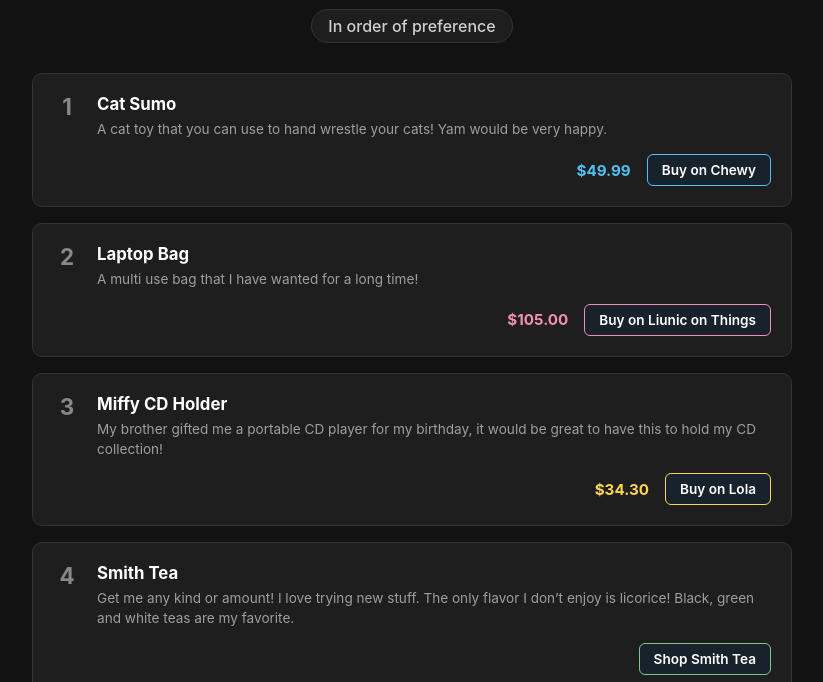
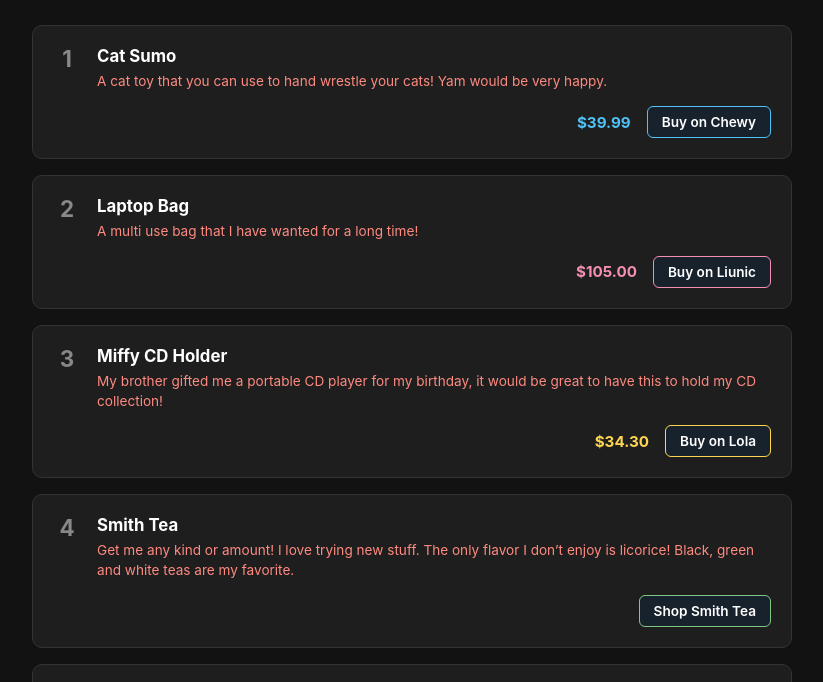
Before and after one commit to Jazzunc/soap, a plain HTML site: page index.html in a window 1280 px wide. Shown: the part 113-795 px from the top of the page, without its empty margins (228-1051 px from the left). Drawn offline with Linux system fonts and the light colour scheme.

Commit message:
Update index.html

```diff
--- a/index.html
+++ b/index.html
@@ -14,20 +14,7 @@
             margin: 30px auto;
             padding: 20px;
         }
-        h1 { text-align: center; color: #ffffff; margin-bottom: 12px; }
-
-        p.subtitle {
-            text-align: center;
-            color: #d0d0d0;
-            font-size: 1.0rem;
-            font-weight: 500;
-            background: #1e1e1e;
-            border: 1px solid #333;
-            display: table;
-            margin: 0 auto 30px auto;
-            padding: 6px 16px;
-            border-radius: 20px;
-        }
+        h1 { text-align: center; color: #ffffff; margin-bottom: 28px; }
 
         .wishlist-container { display: flex; flex-direction: column; gap: 16px; }
 
@@ -54,7 +41,7 @@
 
         .item-desc {
             font-size: 0.85rem;
-            color: #9e9e9e;
+            color: #ff8a80;
             line-height: 1.45;
             margin-bottom: 14px;
         }
@@ -94,7 +81,7 @@
             border-color: #81d4fa;
         }
 
-        /* Liunic on Things (Coral/Pink) */
+        /* Liunic (Coral/Pink) */
         .price.liunic-price { color: #f48fb1; }
         .buy-btn.liunic-btn {
             background: #18222d;
@@ -162,7 +149,6 @@
 <body>
 
     <h1>Soap's List</h1>
-    <p class="subtitle">In order of preference</p>
 
     <div class="wishlist-container">
 
@@ -173,7 +159,7 @@
                 <div class="item-title">Cat Sumo</div>
                 <div class="item-desc">A cat toy that you can use to hand wrestle your cats! Yam would be very happy.</div>
                 <div class="item-meta">
-                    <span class="price chewy-price">$49.99</span>
+                    <span class="price chewy-price">$39.99</span>
                     <a href="https://www.chewy.com/catsumo-original-wrestler-glove/dp/4427870" target="_blank" class="buy-btn chewy-btn">Buy on Chewy</a>
                 </div>
             </div>
@@ -187,7 +173,7 @@
                 <div class="item-desc">A multi use bag that I have wanted for a long time!</div>
                 <div class="item-meta">
                     <span class="price liunic-price">$105.00</span>
-                    <a href="https://liuniconthings.com/products/fruit-pops-laptop-bag" target="_blank" class="buy-btn liunic-btn">Buy on Liunic on Things</a>
+                    <a href="https://liuniconthings.com/products/fruit-pops-laptop-bag" target="_blank" class="buy-btn liunic-btn">Buy on Liunic</a>
                 </div>
             </div>
         </div>
```
